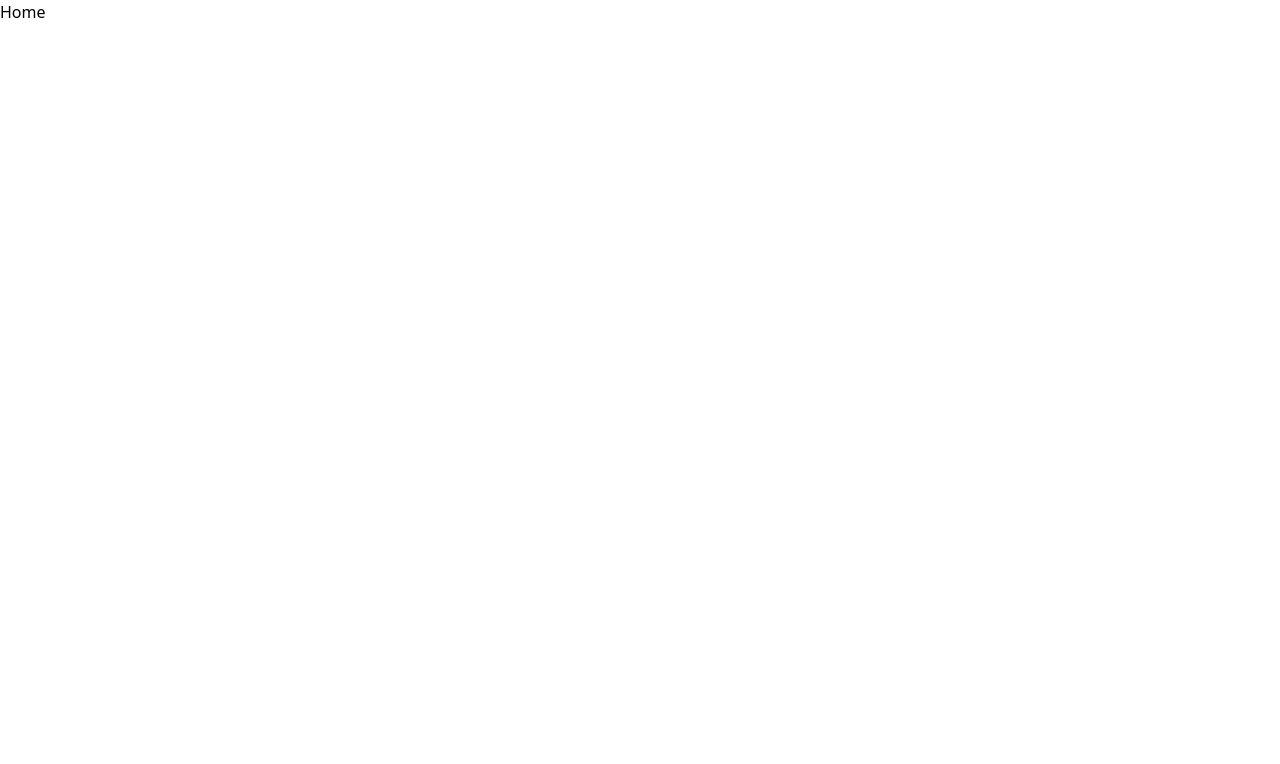
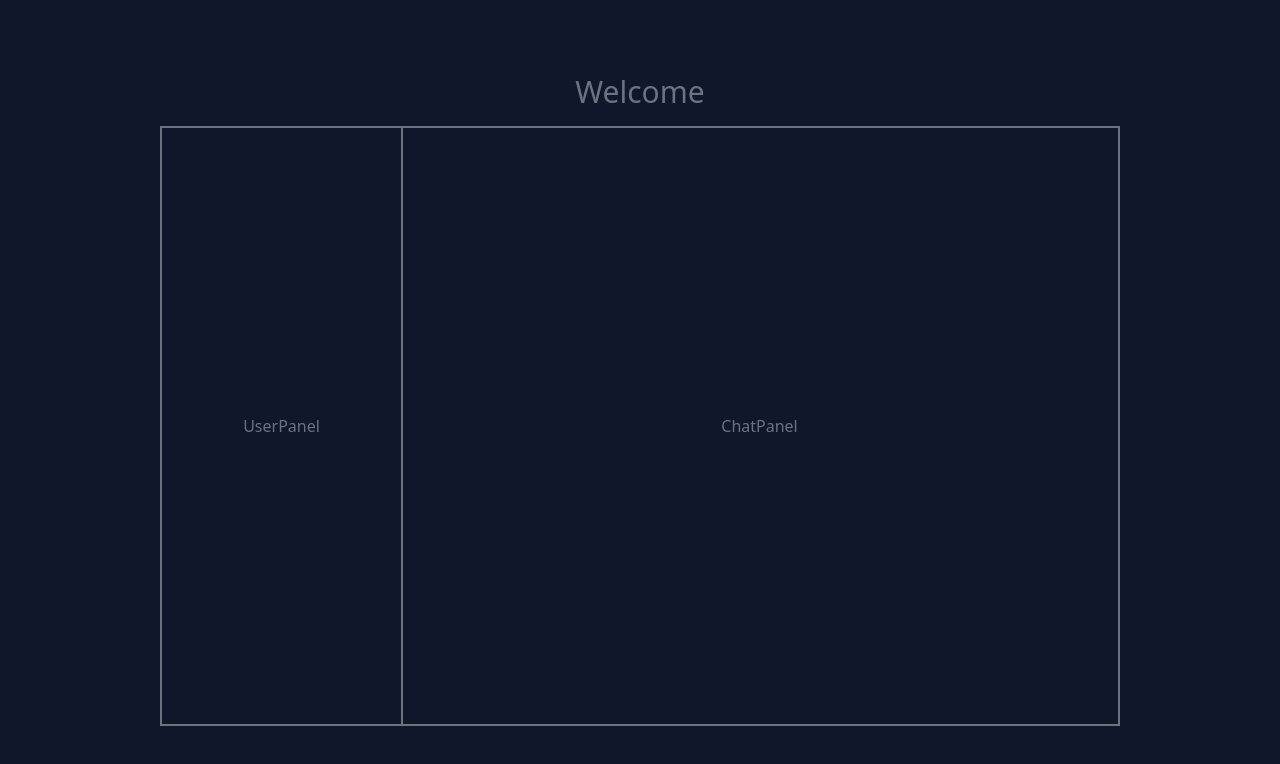
Before and after one commit to MendelCohen770/app-chat, a React (Vite) app in the folder client/: page /home in a window 1280 px wide. Shown: the top 764 px of the page. Built offline with nearby package versions, Linux system fonts and the light colour scheme.

Commit message:
I started creating the home page and the chat-panel and the user-panel.

```diff
--- /dev/null
+++ b/client/src/components/ChatPanel.tsx
@@ -0,0 +1,11 @@
+import React from 'react'
+
+const ChatPanel = () => {
+  return (
+    <div>
+      ChatPanel
+    </div>
+  )
+}
+
+export default ChatPanel
--- /dev/null
+++ b/client/src/components/UserPanel.tsx
@@ -0,0 +1,11 @@
+import React from 'react'
+
+const UserPanel = () => {
+  return (
+    <div>
+      UserPanel
+    </div>
+  )
+}
+
+export default UserPanel
--- a/client/src/pages/Home.tsx
+++ b/client/src/pages/Home.tsx
@@ -1,7 +1,24 @@
 import React from 'react'
+import UserPanel from '../components/UserPanel'
+import ChatPanel from '../components/ChatPanel'
 
 export default function Home() {
   return (
-    <div>Home</div>
+    <div className="bg-slate-900 h-svh text-gray-500 flex justify-center items-center flex-col">
+      <h1 className="text-3xl mb-4">Welcome</h1>
+      <div className="border-gray-500 border-2 w-3/4 h-3/4 flex relative">
+
+        <div className="absolute top-0 bottom-0 left-1/4 w-0.5 bg-gray-500"></div>
+
+        <div className="w-1/4 flex justify-center items-center p-4">
+          <UserPanel/>
+        </div>
+
+        <div className="w-3/4 flex justify-center items-center p-4">
+          <ChatPanel/>
+        </div>
+
+      </div>
+    </div>
   )
 }
--- a/client/src/pages/Login.tsx
+++ b/client/src/pages/Login.tsx
@@ -11,6 +11,16 @@ const LoginPage: React.FC = () => {
     const [password, setPassword] = useState<string>('');
     const [showPassword, setShowPassword] = useState(false);
     const navigate = useNavigate();
+
+    const [touched, setTouched] = useState({
+        username: false,
+        password: false
+    });
+
+    const handleFocus = (field: string) => {
+        setTouched({ ...touched, [field]: true });
+    };
+
 
     const handleSubmit = async (e: React.FormEvent) => {
         e.preventDefault();
@@ -48,8 +58,9 @@ const LoginPage: React.FC = () => {
                             type="text"
                             required
                             placeholder="Enter your username"
-                            className="mt-2 p-3 w-full border border-gray-300 rounded-md focus:outline-none focus:ring-2 focus:ring-blue-500 bg-slate-700 text-white"
+                            className={`mt-2 p-3 w-full border border-gray-300 rounded-md focus:outline-none focus:border-2 bg-slate-700 text-white ${touched.username && ('valid:border-green-500 invalid:border-red-500')}`}
                             onChange={(e) => setUsername(e.target.value)}
+                            onFocus={() => handleFocus('username')}
                         />
                     </div>
 
@@ -62,8 +73,9 @@ const LoginPage: React.FC = () => {
                             required
                             value={password}
                             placeholder='Enter your password'
-                            className="mt-2 p-3 w-full border border-gray-300 rounded-md focus:outline-none focus:ring-2 focus:ring-blue-500 bg-slate-700 text-white"
+                            className={`mt-2 p-3 w-full border border-gray-300 rounded-md focus:outline-none  focus:border-2 bg-slate-700 text-white ${touched.password && ('valid:border-green-500 invalid:border-red-500')}`}
                             onChange={(e) => setPassword(e.target.value)}
+                            onFocus={() => handleFocus('password')}
                         />
                         <div onClick={() => setShowPassword(!showPassword)} className="absolute bottom-1 right-5 transform -translate-y-1/2 cursor-pointer ">
                             {showPassword ? <VscEye size={20}/> : <VscEyeClosed size={20}/>}
```
